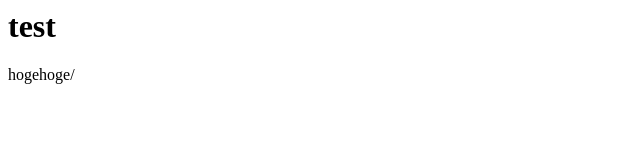
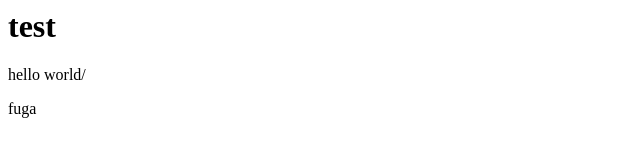
Before and after one commit to genzopic/git-plactice, a plain HTML site: page index.html in a window 1280 px wide. Shown: the full height of the page, 0-640 px from the left. Drawn offline with Linux system fonts and the light colour scheme.

Commit message:
add contents

```diff
--- a/index.html
+++ b/index.html
@@ -3,6 +3,7 @@
 </head>
 <body>
 <h1>test</h1>
-<p>hogehoge/<p>
+<p>hello world/<p>
+<p> fuga </p>
 </body>
 </html>
```
